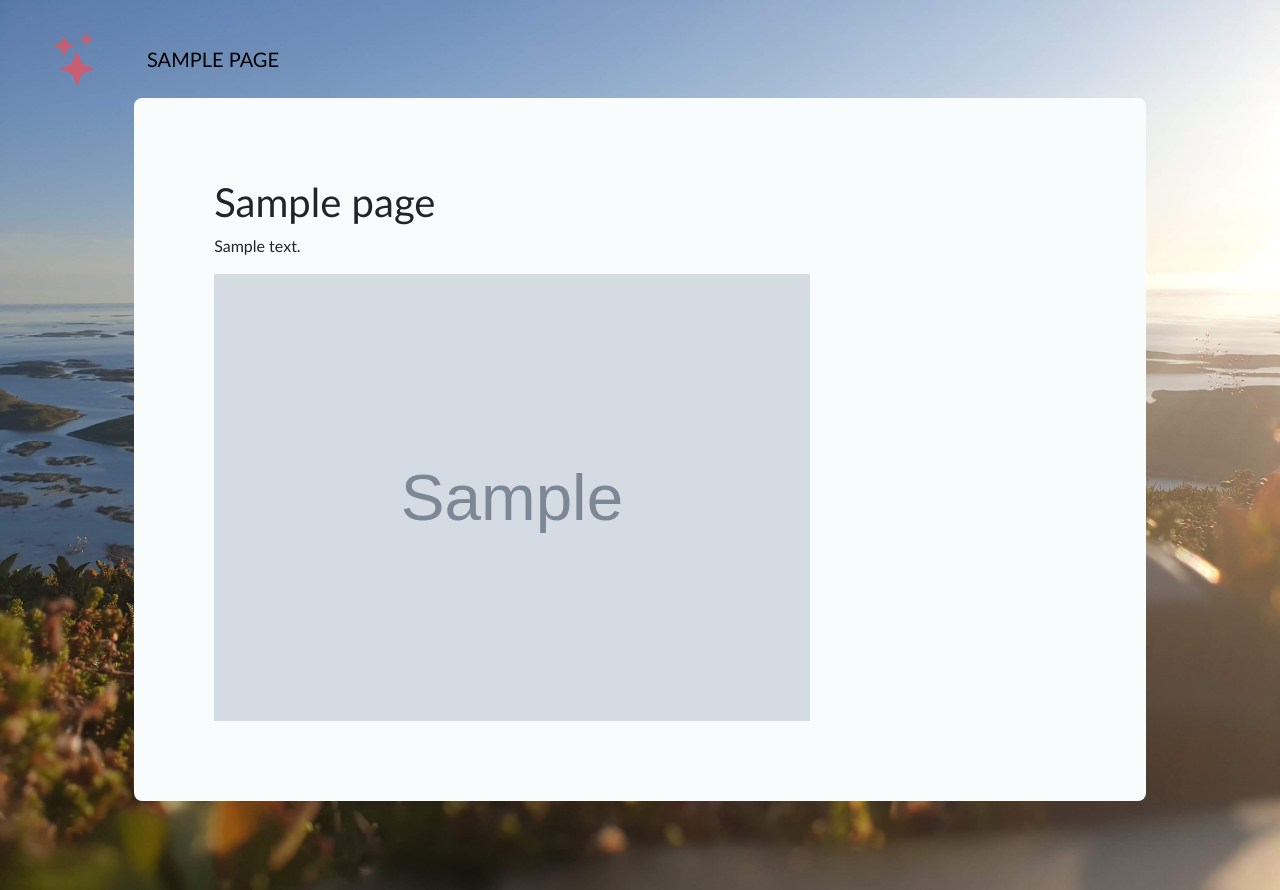
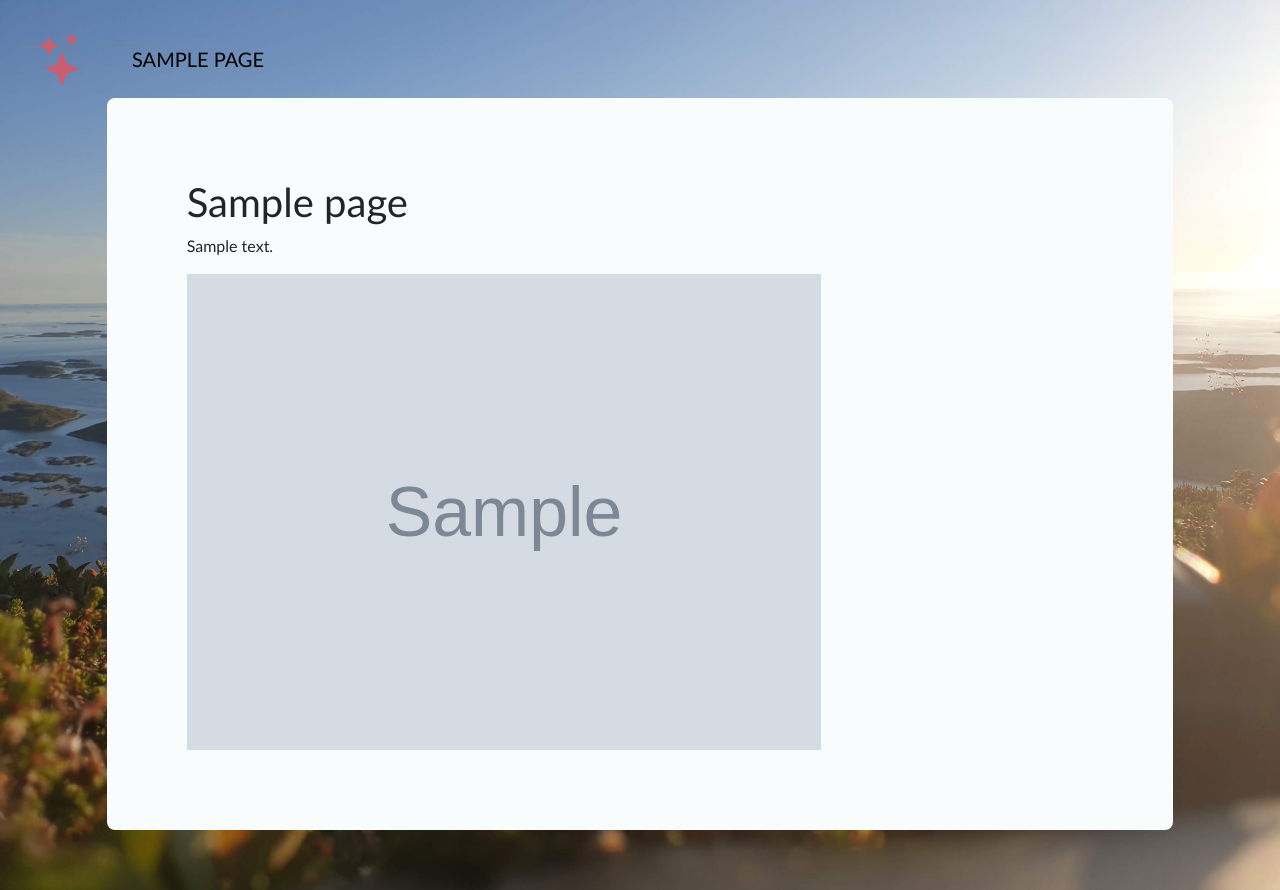
Before and after one commit to hafager/wedding-app, a Django app: template mainsite/templates/mainsite/info.html in a window 1280 px wide. Run offline with Django 3.2, Linux system fonts and the light colour scheme; the template is opened without the code that fills it: most values are stand-ins (such as "Sample title", 1, 10 or a date in 2020); grey boxes marked "Sample" are stand-in pictures; some libraries are stand-ins or nearby versions.

Commit message:
Fix sideways scroll on mobile.

```diff
--- a/docker-compose.yml
+++ b/docker-compose.yml
@@ -2,9 +2,6 @@ version: '3'
 services:
   web:
     build: .
-    environment:
-      - VIRTUAL_ENV=/env
-      - PATH=/env/bin:$PATH
     volumes:
     - ./db:/app/db
     - static_volume:/static
--- a/mainsite/static/css/style.css
+++ b/mainsite/static/css/style.css
@@ -137,6 +137,18 @@ body {
     background-position: 55% 0%;
     font-family: "Gill Sans", sans-serif;
 }
+.content-row {
+  margin-right: 0px;
+  margin-left: 0px;
+}
+.content-col {
+  padding-right: 0px;
+  padding-left: 0px;
+}
+.container-fluid {
+  padding-right: 0px;
+  padding-left: 0px;
+}
 
 
 @media screen and (max-width: 1900px) {
@@ -151,7 +163,6 @@ body {
         display: none;
     }
     .overskrift h2{
-    position
     }
     .nav {
         margin: 0 auto;
@@ -170,7 +181,6 @@ body {
   }
   .navbar {
     padding: 0;
-    margin
   }
   .navbar-toggler {
     margin-right: 20px;
@@ -209,10 +219,6 @@ body {
   .text-main {
     padding: 1em;
     border-radius: 0em;
-  }
-  .container-fluid {
-    padding-right: 0px;
-    padding-left: 0px;
   }
 }
 
--- a/mainsite/templates/base.html
+++ b/mainsite/templates/base.html
@@ -45,15 +45,15 @@
       </nav>
 
 <main role="main" class="container-fluid">
-  <div class="row">
+  <div class="row content-row">
 
     {% block content %}
     {% endblock %}
 
 
-    </div><!-- /.blog-main -->
-  </div><!-- /.row -->
-</main><!-- /.container -->
+    </div>
+  </div>
+</main>
 
     <script type="text/javascript" src="https://code.jquery.com/jquery-3.3.1.slim.min.js" integrity="sha384-q8i/X+965DzO0rT7abK41JStQIAqVgRVzpbzo5smXKp4YfRvH+8abtTE1Pi6jizo" crossorigin="anonymous"></script>
     <script type="text/javascript" src="{% static 'js/bootstrap.bundle.min.js' %}" integrity="sha384-zDnhMsjVZfS3hiP7oCBRmfjkQC4fzxVxFhBx8Hkz2aZX8gEvA/jsP3eXRCvzTofP" crossorigin="anonymous"></script>
--- a/mainsite/templates/mainsite/contact.html
+++ b/mainsite/templates/mainsite/contact.html
@@ -3,7 +3,7 @@
 
 
 {% block content %}
-<div class="col-md-10 offset-md-1">
+<div class="col-md-10 offset-md-1 content-col">
     <div class="wedding-post text-main">
         <h1>{{ page.title }}</h1>
         <p>{{ page.text|safe }}</p>
--- a/mainsite/templates/mainsite/history.html
+++ b/mainsite/templates/mainsite/history.html
@@ -3,7 +3,7 @@
 
 
 {% block content %}
-<div class="col-md-10 offset-md-1">
+<div class="col-md-10 offset-md-1 content-col">
     <div class="wedding-post text-main">
         <h1>{{ page.title }}</h1>
         <p>{{ page.text|safe }}</p>
--- a/mainsite/templates/mainsite/info.html
+++ b/mainsite/templates/mainsite/info.html
@@ -3,7 +3,7 @@
 
 
 {% block content %}
-<div class="col-md-10 offset-md-1">
+<div class="col-md-10 offset-md-1 content-col">
     <div class="wedding-post text-main">
         <h1>{{ page.title }}</h1>
         <p>{{ page.text|safe }}</p>
--- a/mainsite/templates/mainsite/location.html
+++ b/mainsite/templates/mainsite/location.html
@@ -3,7 +3,7 @@
 
 
 {% block content %}
-<div class="col-md-10 offset-md-1">
+<div class="col-md-10 offset-md-1 content-col">
     <div class="wedding-post text-main">
         <h1>{{ page.title }}</h1>
         <p>{{ page.text|safe }}</p>
--- a/mainsite/templates/mainsite/wishlist.html
+++ b/mainsite/templates/mainsite/wishlist.html
@@ -3,7 +3,7 @@
 
 
 {% block content %}
-<div class="col-md-10 offset-md-1">
+<div class="col-md-10 offset-md-1 content-col">
     <div class="wedding-post text-main">
         <h1>{{ page.title }}</h1>
         <p>{{ page.text|safe }}</p>
```
Also changed, not shown: 1 other file.
